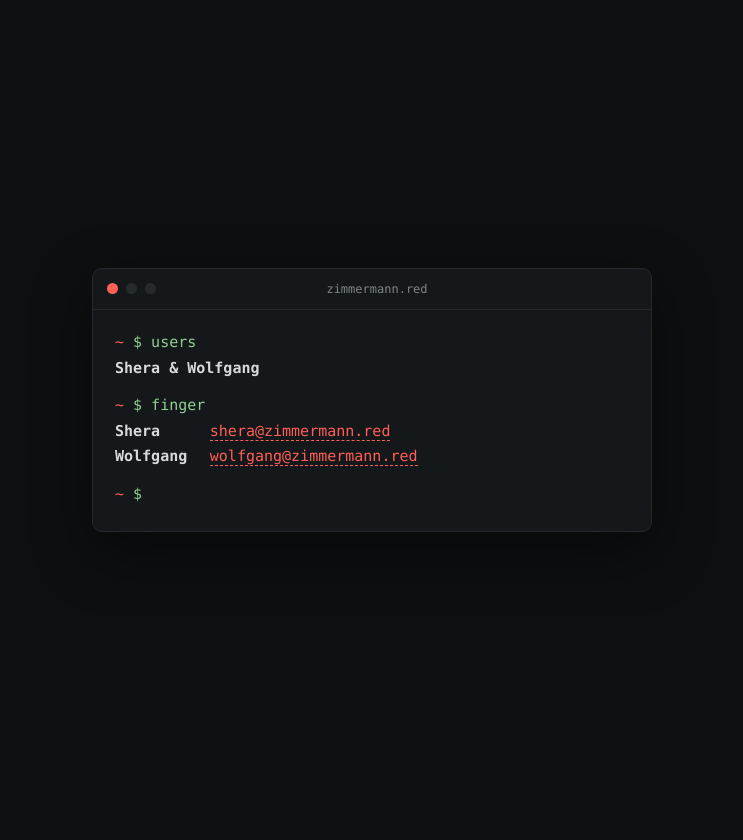
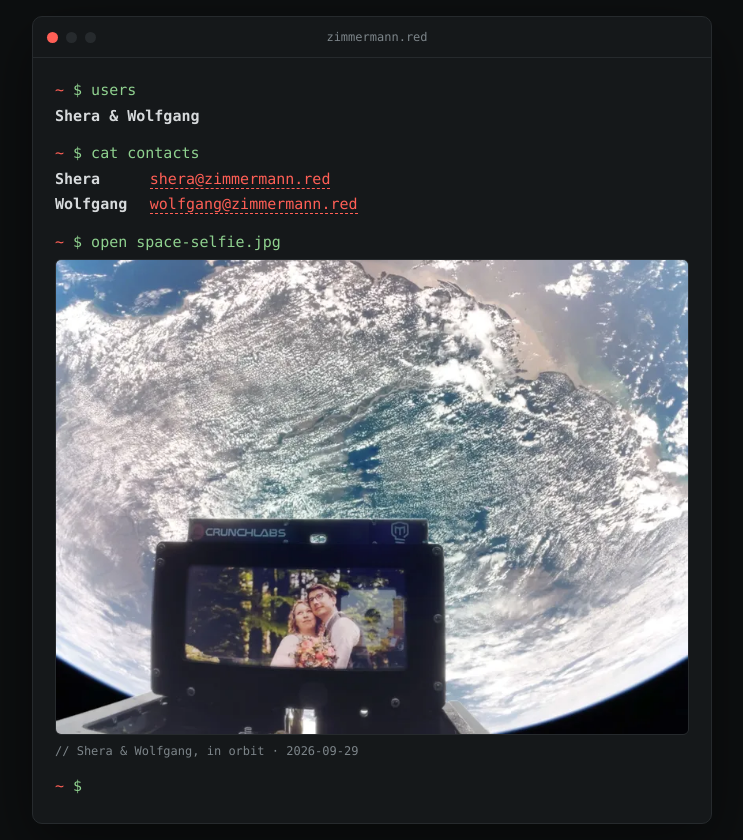
Before and after one commit to onkelwolle/zimmermann.red, a plain HTML site: page index.html in a window 1280 px wide. Shown: the whole page, without its empty margins (268-1011 px from the left). Before the commit the page ends 800 px from the top, so only its background shows below. Drawn offline with Linux system fonts and the light colour scheme.

Commit message:
Add cropped space selfie, replace finger with cat contacts
Co-Authored-By: Claude Opus 5.5 <noreply@anthropic.com>

```diff
--- a/index.html
+++ b/index.html
@@ -34,7 +34,7 @@
     }
     .term {
       width: 100%;
-      max-width: 560px;
+      max-width: 680px;
       background: var(--panel);
       border: 1px solid var(--border);
       border-radius: 10px;
@@ -67,6 +67,11 @@
     }
     .who dt { font-weight: bold; }
     .who dd { margin: 0; min-width: 0; }
+    .shot { margin: 4px 0 12px; }
+    .shot a { display: block; border: 1px solid var(--border); border-radius: 6px; overflow: hidden; line-height: 0; }
+    .shot a:hover, .shot a:focus-visible { border-color: var(--accent); }
+    .shot img { display: block; width: 100%; height: auto; }
+    .shot figcaption { color: var(--muted); font-size: 12px; margin-top: 6px; }
     a { color: var(--accent); text-decoration: none; border-bottom: 1px dashed currentColor; }
     a:hover, a:focus-visible { border-bottom-style: solid; outline: none; }
     .cursor {
@@ -92,11 +97,21 @@
     <div class="body">
       <p class="ps"><b>~</b> $ users</p>
       <h1 class="out">Shera &amp; Wolfgang</h1>
-      <p class="ps"><b>~</b> $ finger</p>
+      <p class="ps"><b>~</b> $ cat contacts</p>
       <dl class="who">
         <dt>Shera</dt><dd><a href="mailto:shera@zimmermann.red">shera@zimmermann.red</a></dd>
         <dt>Wolfgang</dt><dd><a href="mailto:wolfgang@zimmermann.red">wolfgang@zimmermann.red</a></dd>
       </dl>
+      <p class="ps"><b>~</b> $ open space-selfie.jpg</p>
+      <figure class="shot">
+        <a href="img/space-selfie-full.jpg">
+          <picture>
+            <source type="image/webp" srcset="img/space-selfie-800.webp 800w, img/space-selfie-1600.webp 1600w" sizes="(max-width: 680px) 100vw, 640px">
+            <img src="img/space-selfie-1600.jpg" srcset="img/space-selfie-800.jpg 800w, img/space-selfie-1600.jpg 1600w" sizes="(max-width: 680px) 100vw, 640px" width="1600" height="1200" loading="lazy" decoding="async" alt="Photo of Shera and Wolfgang shown on a satellite's screen in orbit, with Earth below">
+          </picture>
+        </a>
+        <figcaption>// Shera &amp; Wolfgang, in orbit · 2026-09-29</figcaption>
+      </figure>
       <p class="ps"><b>~</b> $ <span class="cursor" aria-hidden="true"></span></p>
     </div>
   </main>
```
Also changed, not shown: img/space-selfie-1600.jpg (added), img/space-selfie-1600.webp (added), img/space-selfie-800.jpg (added), img/space-selfie-800.webp (added), img/space-selfie-full.jpg (added).
